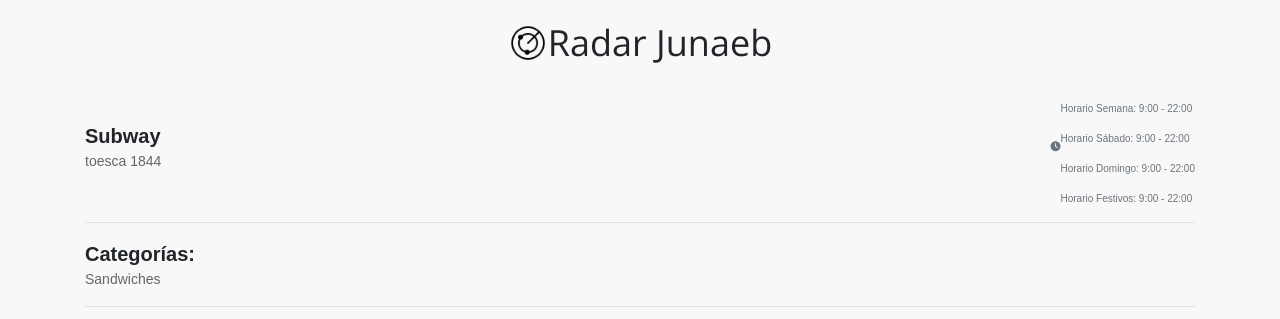
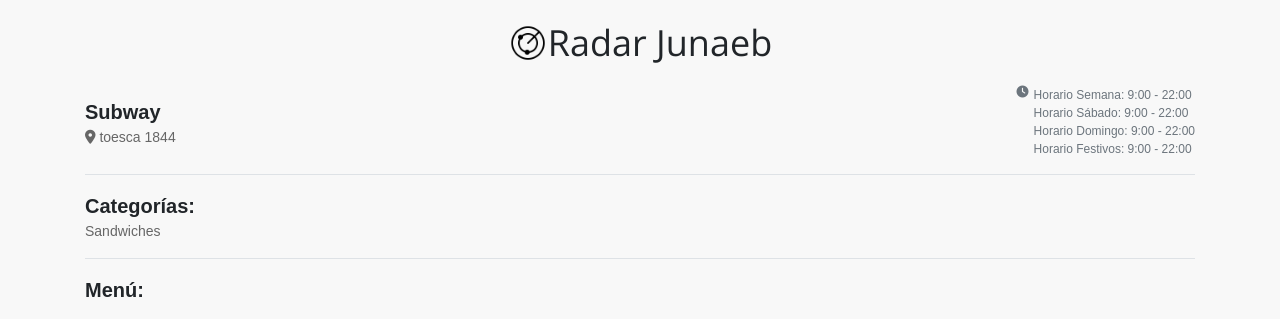
Before and after one commit to fernandovax20/radar_junaeb, a Flask app: page /restaurant/1 in a window 1280 px wide. Shown: the top 319 px of the page. Run offline with Flask 3, Linux system fonts and the light colour scheme; data comes from the database, SQL or seed files in the repository; some libraries are stand-ins or nearby versions.

Commit message:
Modificaciones a la seccion de horarios de restaurants.html

```diff
--- a/App/templates/restaurants.html
+++ b/App/templates/restaurants.html
@@ -34,15 +34,20 @@
                 <div class="name" style="font-size: 20px; font-weight: bold;">{{ restaurante.nombre }}</div>
 
                 <div class="description" style="font-size: 14px; color: #666;">
+                    <i class="fas fa-map-marker-alt"></i>
                     {{ restaurante.direccion }}
                 </div>
             </div>
-            <div class="distance text-muted d-flex align-items-center" style="font-size: 10px;">
-                <i class="fas fa-clock"></i>
-                <br>Horario Semana: {{ restaurante.horario_semana }}</br>
-                <br>Horario Sábado: {{ restaurante.horario_sabado }}</br>
-                <br>Horario Domingo: {{ restaurante.horario_domingo }}</br>
-                <br>Horario Festivos: {{ restaurante.horario_festivos }}</br>
+            <div class="schedule text-muted align-items-center" style="font-size: 12px">
+                <div style="display: flex; align-items: flex-start;">
+                    <i class="fas fa-clock" style="margin-right: 5px;"></i>
+                    <div>
+                        <div style="padding: 0px 0; justify-content: space-between;">Horario Semana: {{ restaurante.horario_semana }}</div>
+                        <div style="padding: 0px 0; justify-content: space-between;">Horario Sábado: {{ restaurante.horario_sabado }}</div>
+                        <div style="padding: 0px 0; justify-content: space-between;">Horario Domingo: {{ restaurante.horario_domingo }}</div>
+                        <div style="padding: 0px 0; justify-content: space-between;">Horario Festivos: {{ restaurante.horario_festivos }}</div>
+                    </div>
+                </div>
             </div>
         </div>
         <div class="place d-flex justify-content-between align-items-center border-bottom py-3">
```
